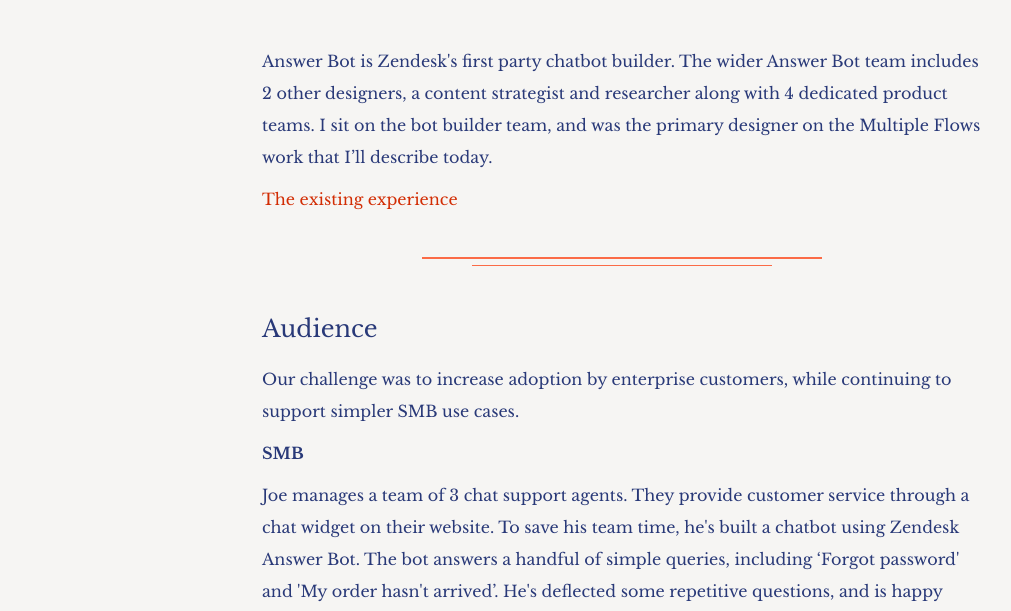
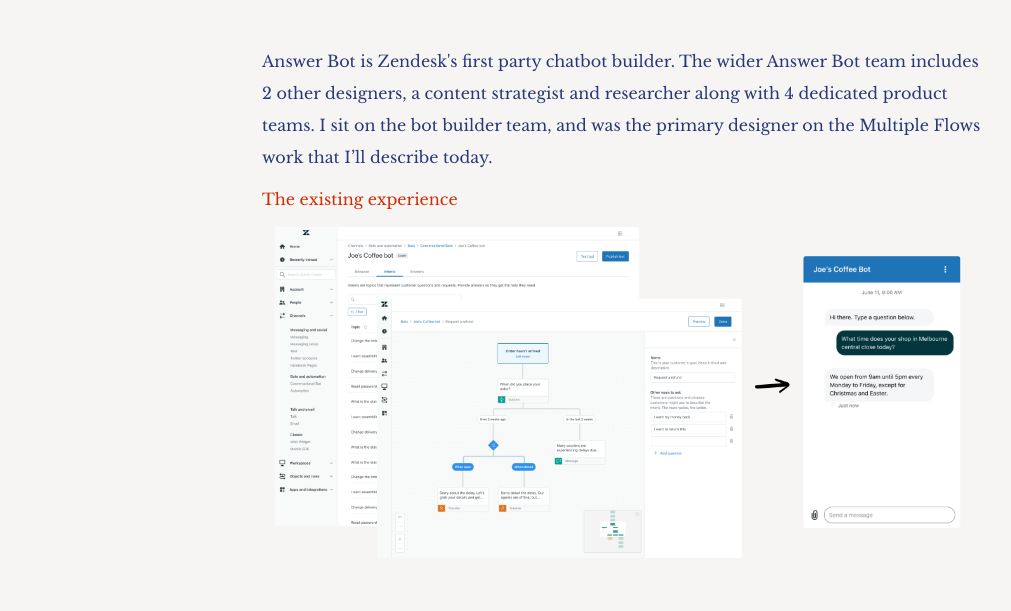
Before and after one commit to davosull/davosull.github.io, a plain HTML site: page answerbot.html in a window 1280 px wide. Shown: the part 341-952 px from the top of the page, without its empty margins (18-1029 px from the left). Drawn offline with nearby package versions, Linux system fonts and the light colour scheme.

Commit message:
Update answerbot.html

```diff
--- a/answerbot.html
+++ b/answerbot.html
@@ -40,7 +40,7 @@ font-family: Raleway;
 	<p>Answer Bot is Zendesk's first party chatbot builder. The wider Answer Bot team includes 2 other designers, a content strategist and researcher along with 4 dedicated product teams. I sit on the bot builder team, and was the primary designer on the Multiple Flows work that I’ll describe today.
 	</p>
     <a href='https://zendesk.wistia.com/medias/016up687kh'> The existing experience</a>
-
+<img src="assets/BotUI.png" />
     <div class="divider"><div class="dividerInner"></div></div>
 
     <h2>Audience</h2>
```
